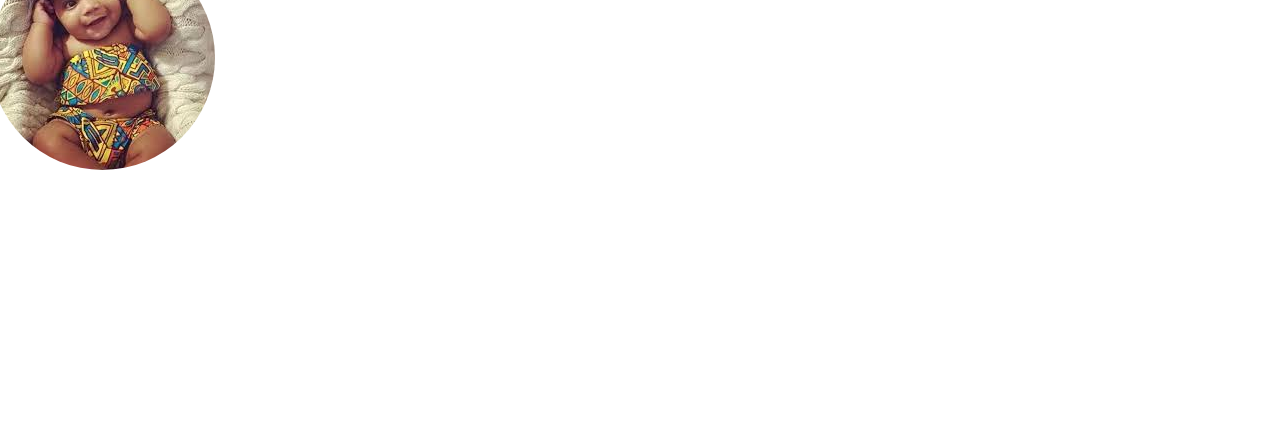
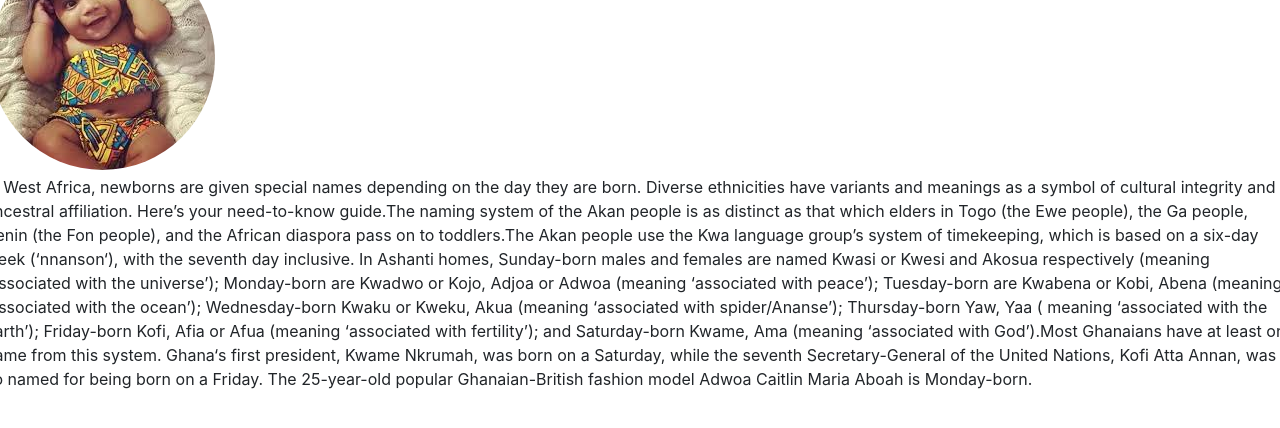
Before and after one commit to Cynthia-Kitili/AKAN-GENERATOR, a plain HTML site: page index.html in a window 1280 px wide. Shown: the part 116-544 px from the top of the page. Drawn offline with nearby package versions, Linux system fonts and the light colour scheme.

Commit message:
commit paragraph

```diff
--- a/index.html
+++ b/index.html
@@ -14,6 +14,8 @@
               <img  class=" test-box"src="images.html/images.jpeg" alt="image" style="width:100%">
             </div>
         <h2>Description</h2>
+        <p>In West Africa, newborns are given special names depending on the day they are born. Diverse ethnicities have variants and meanings as a symbol of cultural integrity and ancestral affiliation. Here’s your need-to-know guide.The naming system of the Akan people is as distinct as that which elders in Togo (the Ewe people), the Ga people, Benin (the Fon people), and the African diaspora pass on to toddlers.The Akan people use the Kwa language group’s system of timekeeping, which is based on a six-day week (‘nnanson‘), with the seventh day inclusive. In Ashanti homes, Sunday-born males and females are named Kwasi or Kwesi and Akosua respectively (meaning ‘associated with the universe’); Monday-born are Kwadwo or Kojo, Adjoa or Adwoa (meaning ‘associated with peace’); Tuesday-born are Kwabena or Kobi, Abena (meaning ‘associated with the ocean’); Wednesday-born Kwaku or Kweku, Akua (meaning ‘associated with spider/Ananse’); Thursday-born Yaw, Yaa ( meaning ‘associated with the earth’); Friday-born Kofi, Afia or Afua (meaning ‘associated with fertility’); and Saturday-born Kwame, Ama (meaning ‘associated with God’).Most Ghanaians have at least one name from this system. Ghana‘s first president, Kwame Nkrumah, was born on a Saturday, while the seventh Secretary-General of the United Nations, Kofi Atta Annan, was so named for being born on a Friday. The 25-year-old popular Ghanaian-British fashion model Adwoa Caitlin Maria Aboah is Monday-born.</p>
+
 
 
     </body>
```
